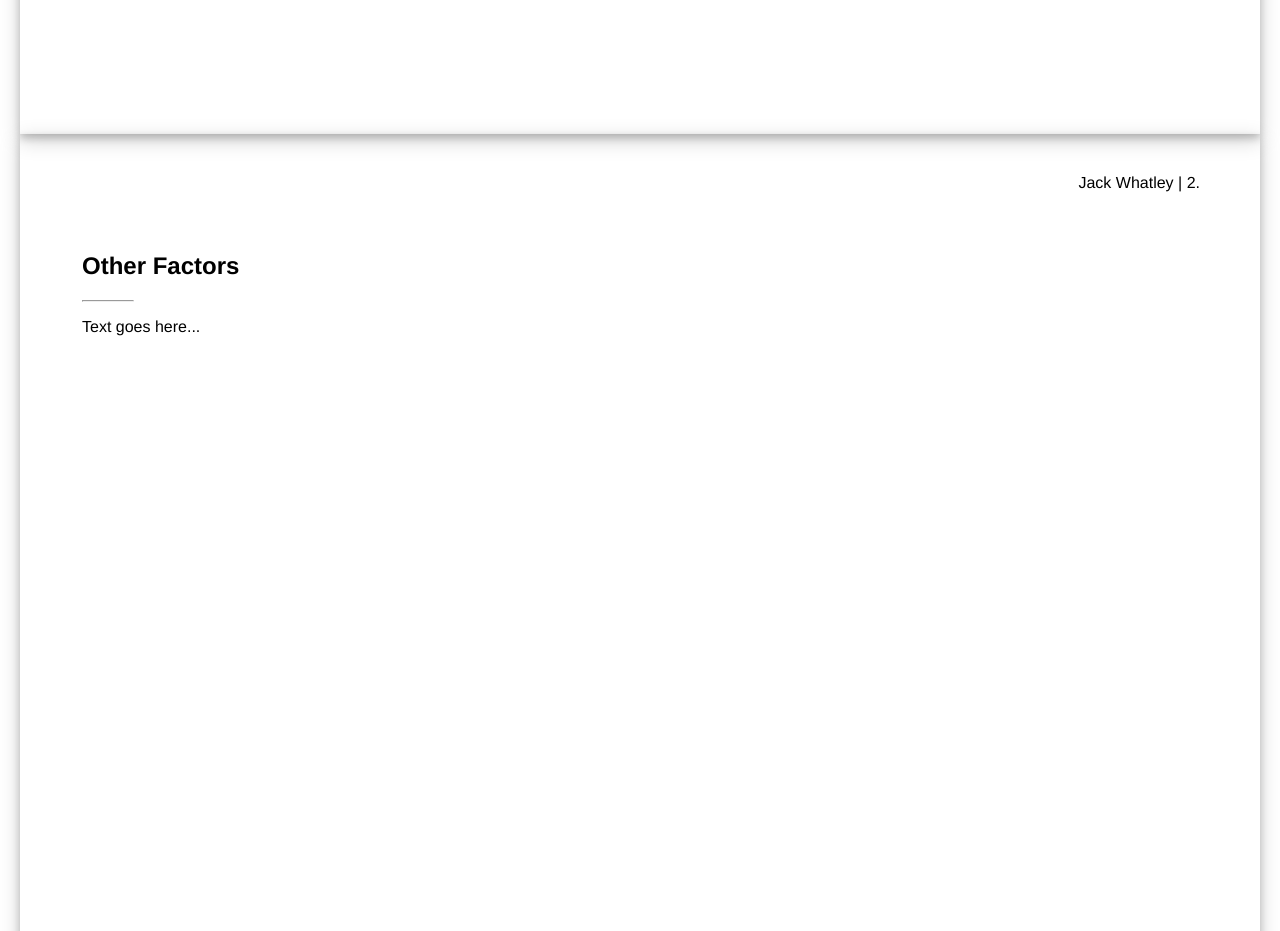
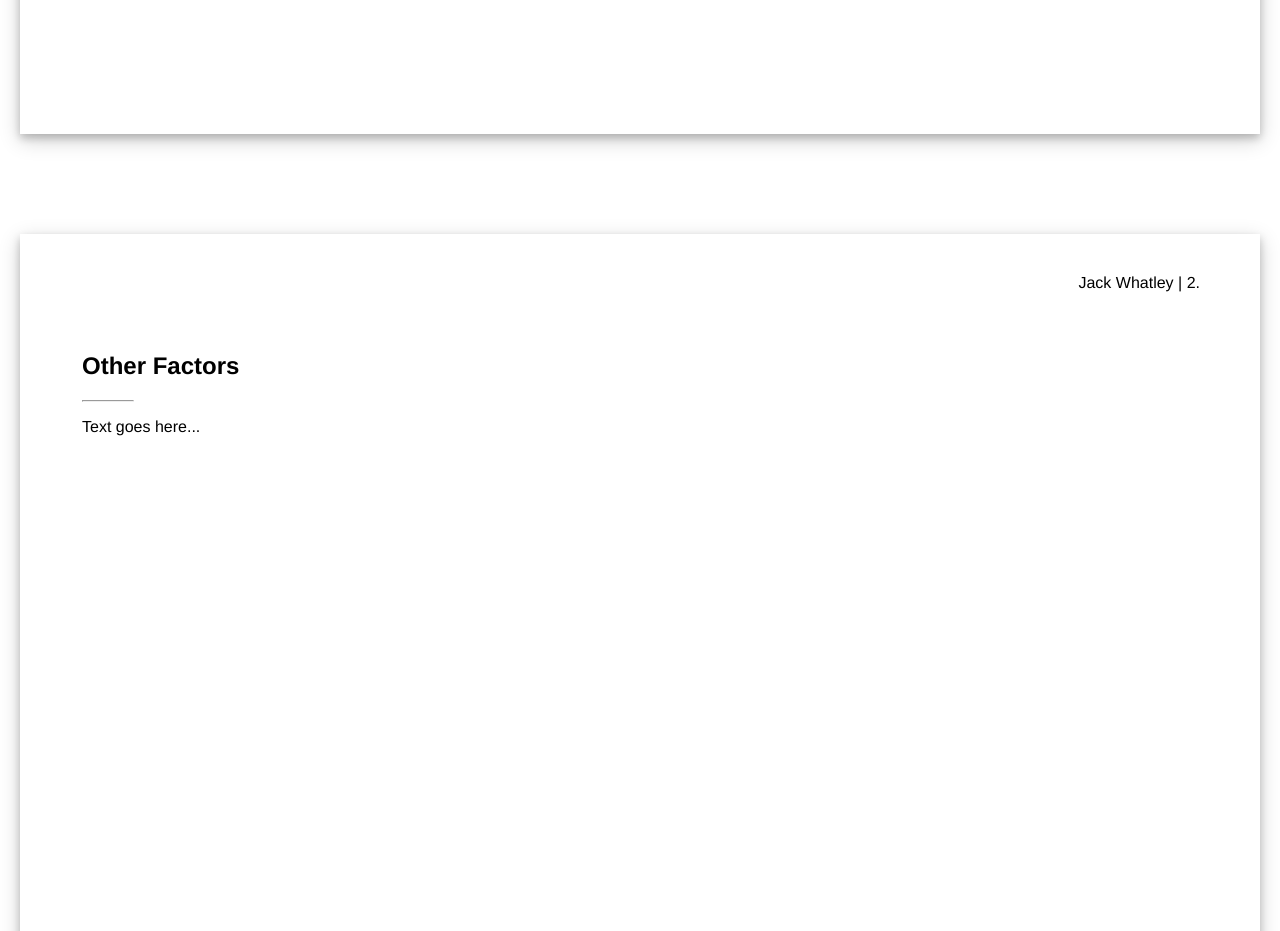
Before and after one commit to jack-whatley/epq-website, a plain HTML site: page index.html in a window 1280 px wide. Shown: the part 1820-2751 px from the top of the page. Drawn offline with Linux system fonts and the light colour scheme.

Commit message:
added missing margin

```diff
--- a/index.html
+++ b/index.html
@@ -79,6 +79,8 @@
 
 		</div>
 
+		<div class="margin-element"></div>
+
 		<div class="page-element">
 
 			<div class="header">
```
